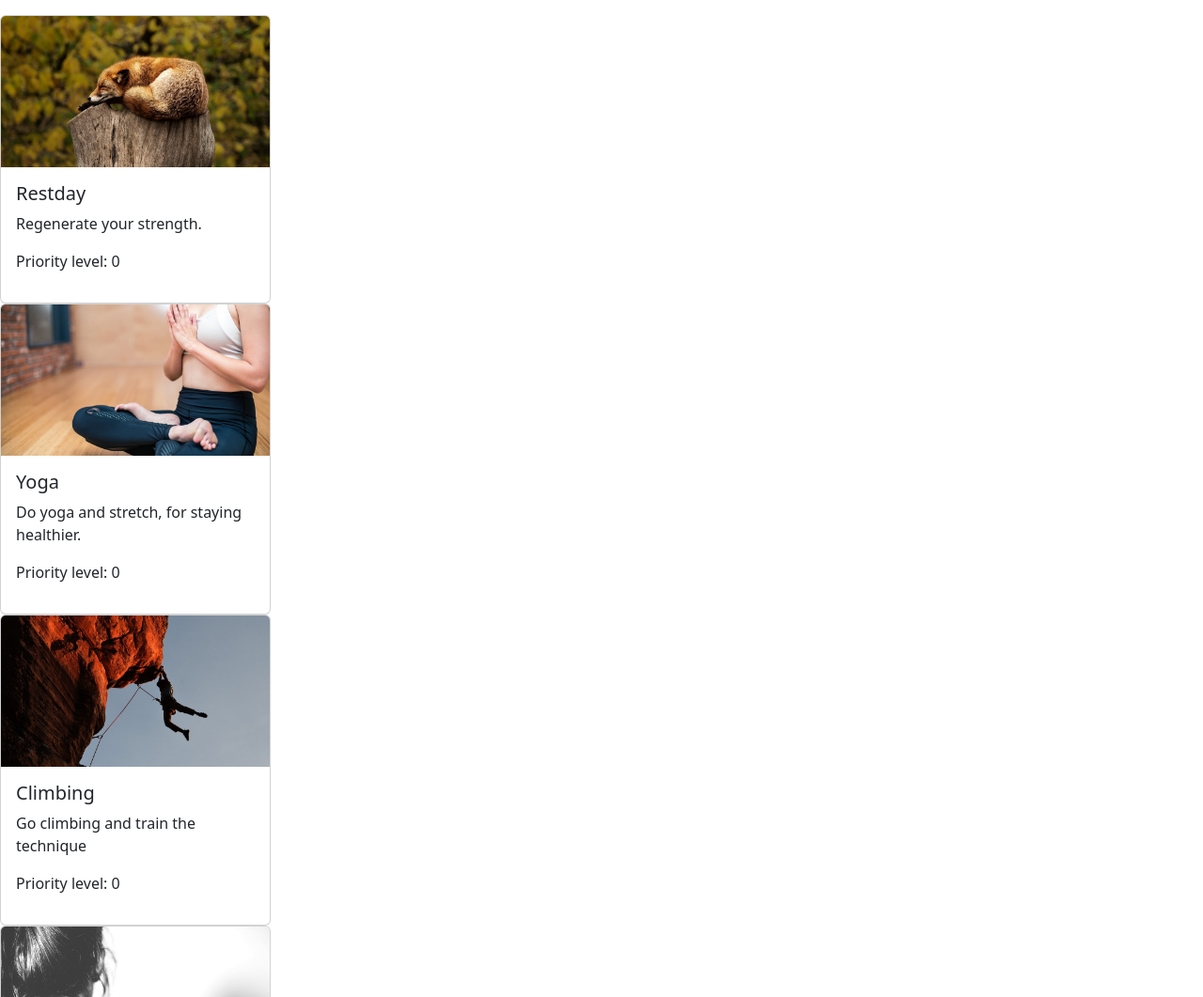
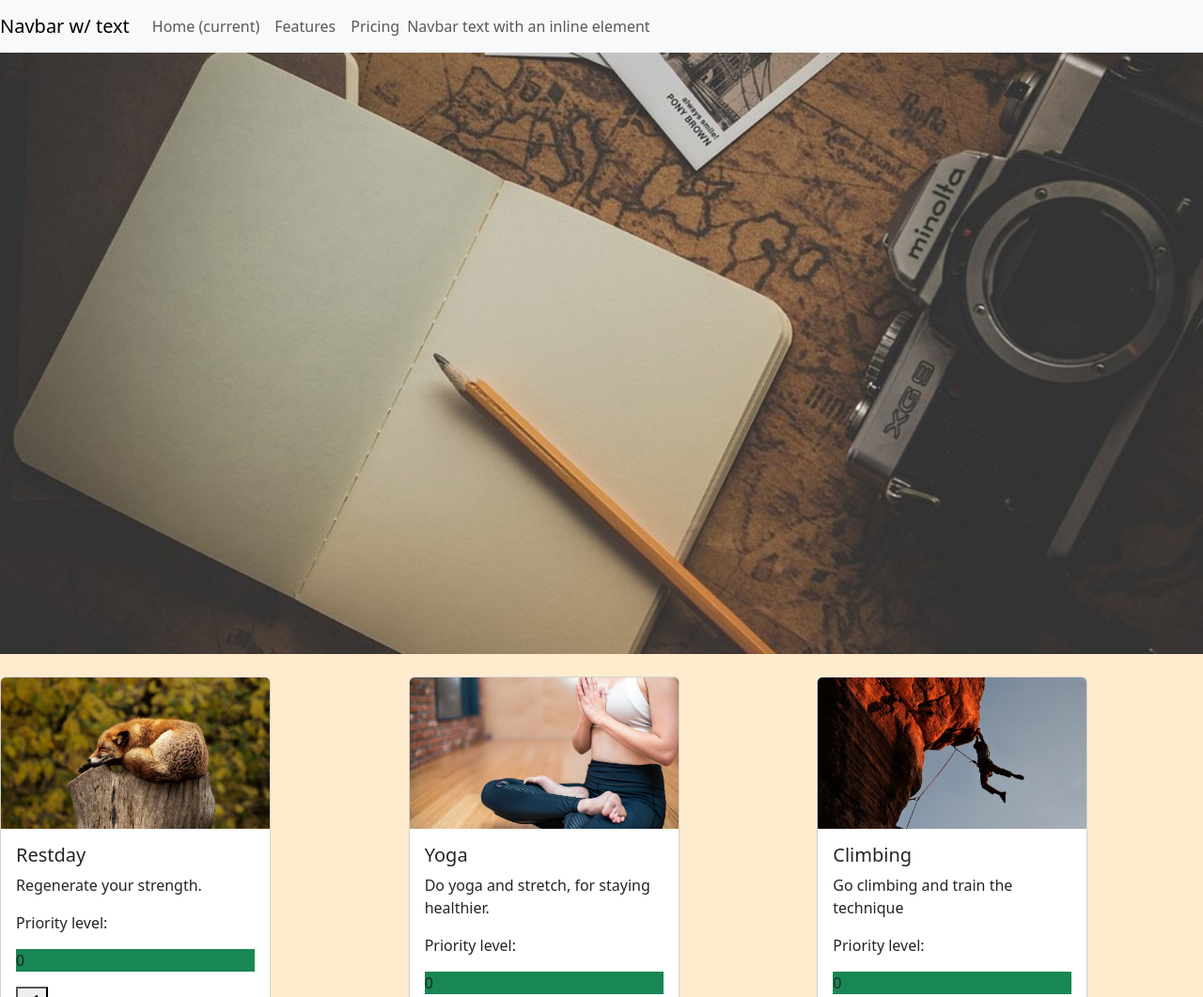
Before and after one commit to pixelcrust/FE18-CR2-JanserDominik, a plain HTML site: page index.html in a window 1280 px wide. Shown: the top 1061 px of the page at 94% size. Drawn offline with nearby package versions, Linux system fonts and the light colour scheme.

Commit message:
stuff and things

```diff
--- a/css/style.css
+++ b/css/style.css
@@ -0,0 +1,6 @@
+.hero_image >img {
+    width : 100%;
+}
+body{
+    background-color: blanchedalmond;
+}
--- a/index.html
+++ b/index.html
@@ -10,18 +10,42 @@
 </head>
 <body>
     <header>
-        <div class="hero_image">
 
-        </div>
-        <div class="navbar">
-
-        </div>
+        <nav class="navbar navbar-expand-lg navbar-light bg-light">
+            <a class="navbar-brand" href="#">Navbar w/ text</a>
+            <button class="navbar-toggler" type="button" data-toggle="collapse" data-target="#navbarText" aria-controls="navbarText" aria-expanded="false" aria-label="Toggle navigation">
+              <span class="navbar-toggler-icon"></span>
+            </button>
+            <div class="collapse navbar-collapse" id="navbarText">
+              <ul class="navbar-nav mr-auto">
+                <li class="nav-item active">
+                  <a class="nav-link" href="#">Home <span class="sr-only">(current)</span></a>
+                </li>
+                <li class="nav-item">
+                  <a class="nav-link" href="#">Features</a>
+                </li>
+                <li class="nav-item">
+                  <a class="nav-link" href="#">Pricing</a>
+                </li>
+              </ul>
+              <span class="navbar-text">
+                Navbar text with an inline element
+              </span>
+            </div>
+          </nav>
+          <div class="hero_image">
+            <img src="images/notebook.jpg" alt="">
+          </div>
     </header>
-    <div id="main">
+    <br>
+    <div class="row row-cols-lg-3  row-cols-md-2 row-cols-sm-1" id="main" >
 
     </div>
 
     <script src="https://cdn.jsdelivr.net/npm/bootstrap@5.3.0-alpha1/dist/js/bootstrap.bundle.min.js" integrity="sha384-w76AqPfDkMBDXo30jS1Sgez6pr3x5MlQ1ZAGC+nuZB+EYdgRZgiwxhTBTkF7CXvN" crossorigin="anonymous"></script>
     <script src="javascript/script.js"></script>
+    <footer>
+
+    </footer>
 </body>
 </html>
--- a/javascript/script.js
+++ b/javascript/script.js
@@ -1,6 +1,6 @@
 //get data from json
 
-const json_string = [{
+const json_string = `[{
     "taskName": "Restday",
     "image": "images/restday.jpg",
     "description": "Regenerate your strength.",
@@ -27,58 +27,65 @@ const json_string = [{
     "description": "Build more strength.",
     "importance": 0
 
-}];
+}]`;
 
 //parse it into object
-let obj_tasks = [{
-    taskName: "Restday",
-    image: "images/restday.jpg",
-    description: "Regenerate your strength.",
-    importance: 0
+let obj_tasks = JSON.parse(json_string);
 
-},
-{
-    taskName: "Yoga",
-    image: "images/yoga.jpg",
-    description: "Do yoga and stretch, for staying healthier.",
-    importance: 0
-
-},
-{
-    taskName: "Climbing",
-    image: "images/climbing.jpg",
-    description: "Go climbing and train the technique",
-    importance: 0
-
-},
-{
-    taskName: "Weight training",
-    image: "images/weighttraining.jpg",
-    description: "Build more strength.",
-    importance: 0
-
-}];
-console.log(obj_tasks);
 
 //create html cards
 for(let j = 0; j < obj_tasks.length; j++){
-    document.getElementById("main").innerHTML += `<div class="card" style="width: 18rem;">
+    document.getElementById("main").innerHTML += `
+    <div>
+    <div class="card" style="width: 18rem;">
     <img class="card-img-top" src="${obj_tasks[j].image}" alt="Card image cap">
     <div class="card-body">
       <h5 class="card-title">${obj_tasks[j].taskName}</h5>
       <p class="card-text">${obj_tasks[j].description}</p>
-      <p>Priority level: ${obj_tasks[j].importance}</p>
+      <p> Priority level: </p>
+      <div class="priority_container">
+        <p class="priority"> ${obj_tasks[j].importance}</p>
+      </div>
+      <button class="priority_button">+1</button>
+    </div>
     </div>
   </div>`;
+  change_priority_color(j);
 }
-console.log(document.getElementsByClassName("main").innerHTML);
+
+//get a list of buttons
+let list_buttons = document.getElementsByClassName("priority_button");
 
 //add function for button
-function add_priority(){
-
+//function add_priority()
+//sort function
+//function sort_priority(){
+    //obj_tasks
+//}
+//add eventlistener
+//priority color function
+function change_priority_color(i){
+    if(obj_tasks[i].importance < 2){
+        document.getElementsByClassName("priority_container")[i].innerHTML = `<p class="priority bg-success"> ${obj_tasks[i].importance}</p>`;
+    }
+    else if(obj_tasks[i].importance < 4){
+        document.getElementsByClassName("priority_container")[i].innerHTML = `<p class="priority bg-warning"> ${obj_tasks[i].importance}</p>`;
+    }
+    else{
+        document.getElementsByClassName("priority_container")[i].innerHTML = `<p class="priority bg-danger"> ${obj_tasks[i].importance}</p>`;
+    }
 }
 
-//add eventlistener
-/*for(let i = 0; i < obj_tasks.length; i++){
-    obj_tasks[i].addEventListener("click",add_priority());
-}*/
+for(let i = 0; i < list_buttons.length; i++){
+    list_buttons[i].addEventListener("click",function()
+        {
+            obj_tasks[i].importance ++;
+            change_priority_color(i);
+
+            console.log("i pressed the stupid button");
+        });
+    console.log(obj_tasks[i].importance);
+}
+
+//sort button
+//sort event listener
```
Also changed, not shown: images/notebook.jpg (added).
